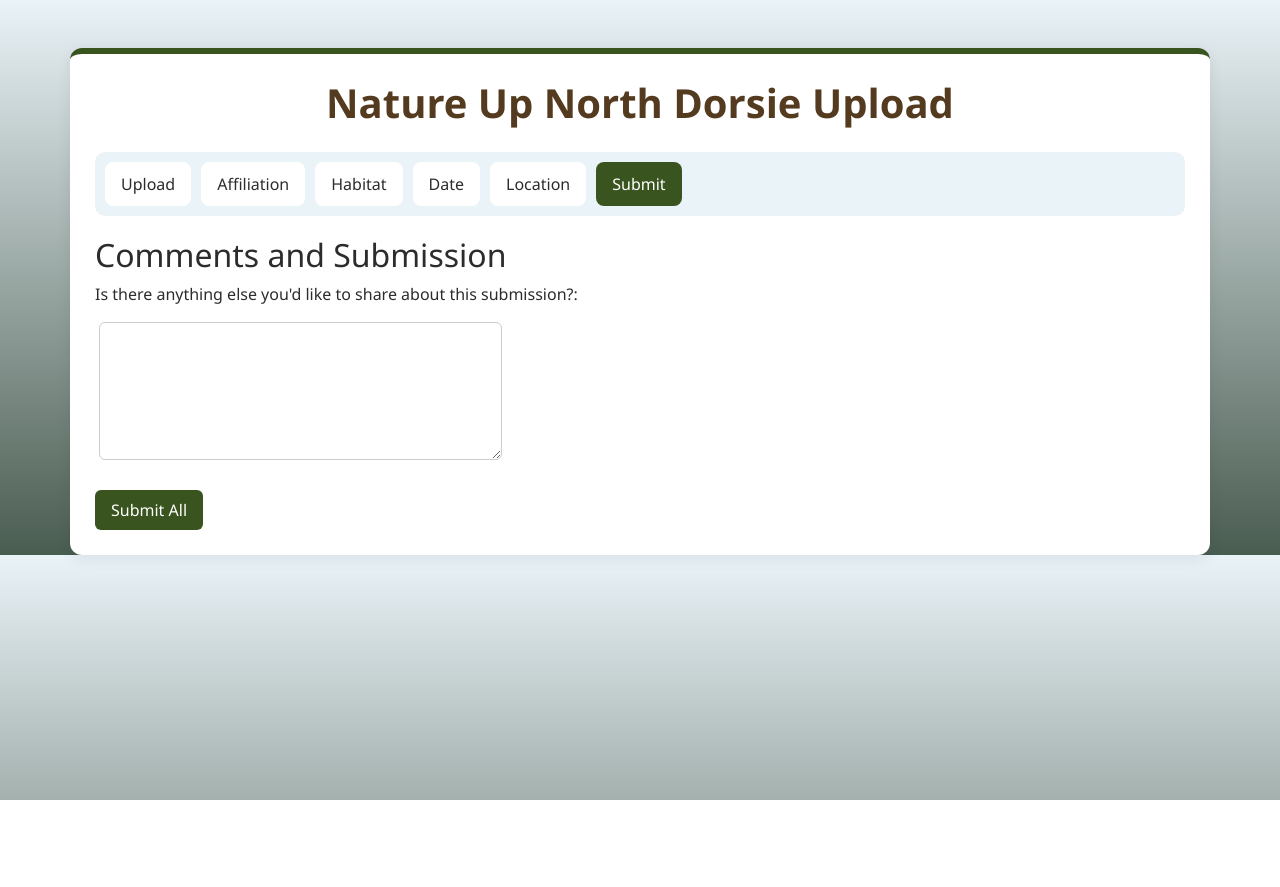
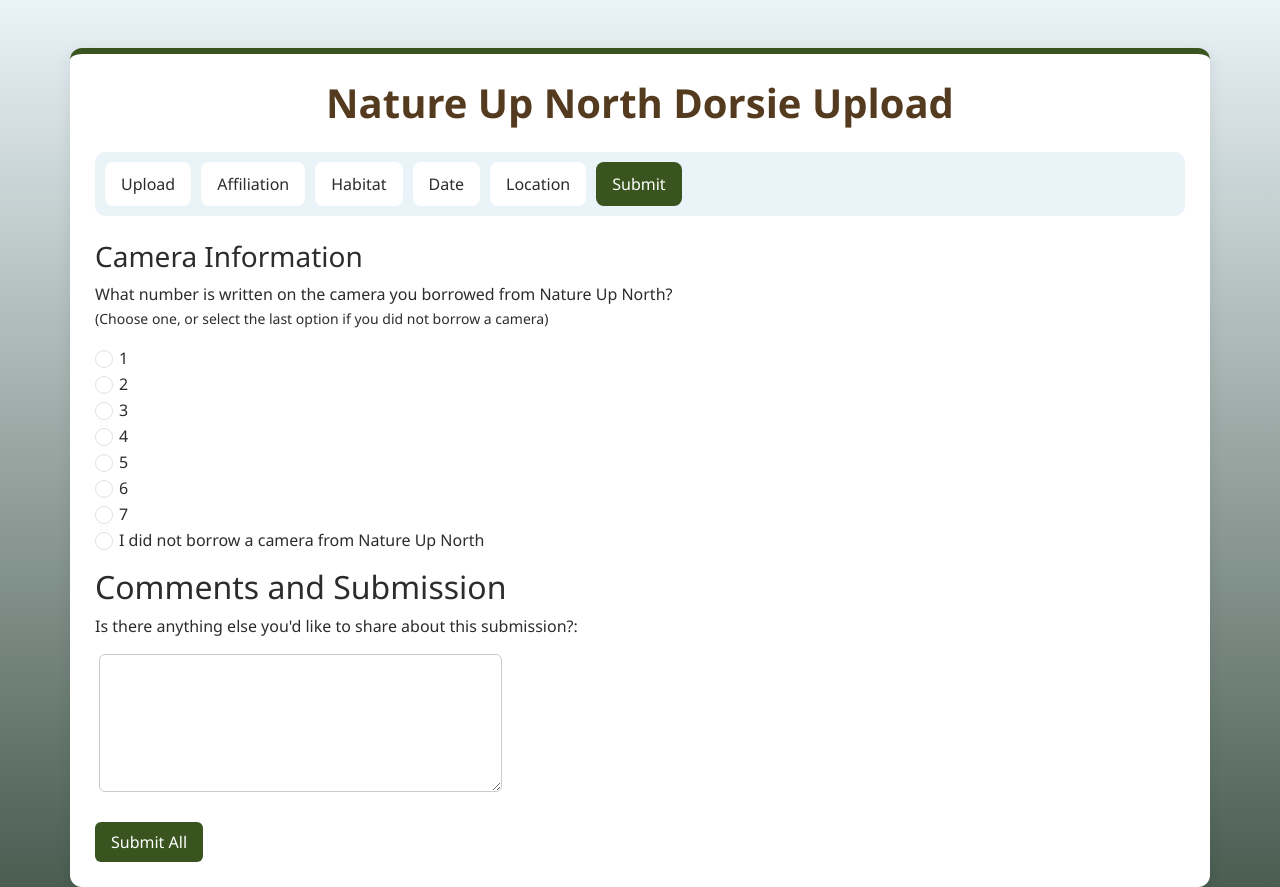
Before and after one commit to NatureUpNorth/Dorsie, a Flask app: page /index in a window 1280 px wide, after a click on "Submit". Before the commit the page ends 800 px from the top, so only its background shows below. Run offline with Flask 3, Linux system fonts and the light colour scheme; the visitor is signed in with stand-in values (Sample User, id 1).

Commit message:
Added camera options
Added section where user can indicate whether they borrowed NUN's camera or input their camera model

```diff
--- a/uploader/templates/index.html
+++ b/uploader/templates/index.html
@@ -527,6 +527,71 @@
 
             <!-- Submit Section -->
             <div id="submit" class="section">
+                <h3 class="mt-4">Camera Information</h3>
+
+                <p>
+                    What number is written on the camera you borrowed from Nature Up North?
+                    <br>
+                    <small>(Choose one, or select the last option if you did not borrow a camera)</small>
+                </p>
+
+                <!-- Camera Options -->
+                <div class="form-check">
+                    <input class="form-check-input" type="radio" name="camera_choice" value="1" required>
+                    <label class="form-check-label">1</label>
+                </div>
+
+                <div class="form-check">
+                    <input class="form-check-input" type="radio" name="camera_choice" value="2">
+                    <label class="form-check-label">2</label>
+                </div>
+
+                <div class="form-check">
+                    <input class="form-check-input" type="radio" name="camera_choice" value="3">
+                    <label class="form-check-label">3</label>
+                </div>
+
+                <div class="form-check">
+                    <input class="form-check-input" type="radio" name="camera_choice" value="4">
+                    <label class="form-check-label">4</label>
+                </div>
+
+                <div class="form-check">
+                    <input class="form-check-input" type="radio" name="camera_choice" value="5">
+                    <label class="form-check-label">5</label>
+                </div>
+
+                <div class="form-check">
+                    <input class="form-check-input" type="radio" name="camera_choice" value="6">
+                    <label class="form-check-label">6</label>
+                </div>
+
+                <div class="form-check">
+                    <input class="form-check-input" type="radio" name="camera_choice" value="7">
+                    <label class="form-check-label">7</label>
+                </div>
+
+                <div class="form-check mb-3">
+                    <input class="form-check-input" type="radio"
+                           name="camera_choice"
+                           value="not_borrowed"
+                           id="notBorrowed">
+                    <label class="form-check-label">
+                        I did not borrow a camera from Nature Up North
+                    </label>
+                </div>
+
+                <!-- Model Input (Hidden Initially) -->
+                <div id="cameraModelBox" class="d-none">
+                    <label class="form-label">
+                        Please enter the model/make of your trail camera:
+                    </label>
+                    <input type="text"
+                           class="form-control"
+                           id="camera_model"
+                           name="camera_model"
+                           placeholder="e.g. Bushnell Core DS">
+                </div>
                 <h2> Comments and Submission </h2>
                 <p>Is there anything else you'd like to share about this submission?:</p>
                 <label for="comment"></label>
```
